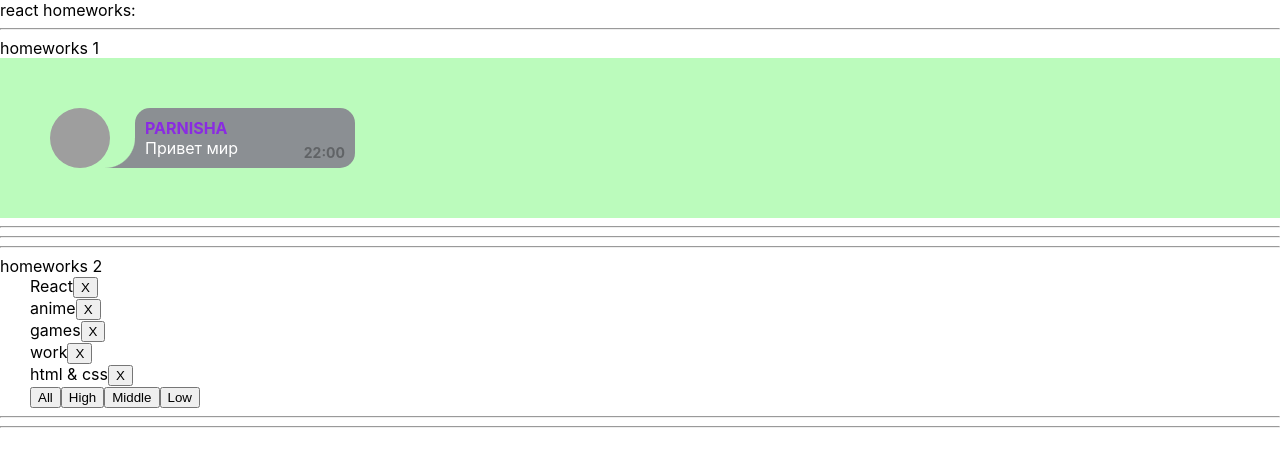
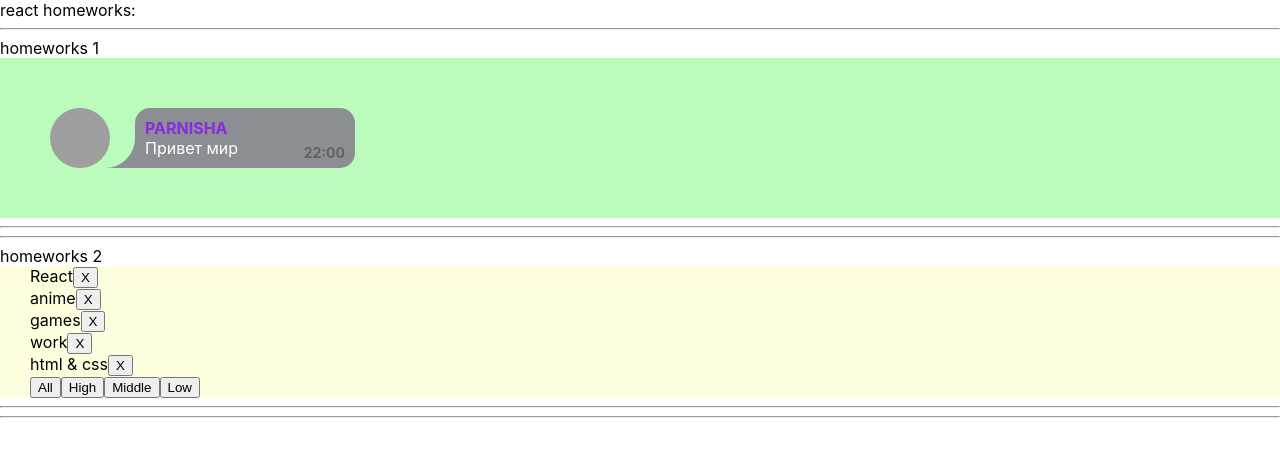
Before and after one commit to parnishaboss/homeworks, a React (Create React App) app: page / in a window 1280 px wide. Shown: the top 466 px of the page. Built offline with nearby package versions, Linux system fonts and the light colour scheme; grey boxes are pictures that could not be loaded.

Commit message:
second homework (added)

```diff
--- a/src/p2-homeworks/h2/Affairs.module.css
+++ b/src/p2-homeworks/h2/Affairs.module.css
@@ -1,3 +1,7 @@
 .affairs {
     margin-left: 30px;
 }
+
+.block  {
+    background-color:lightyellow ;
+}
--- a/src/p2-homeworks/h2/HW2.tsx
+++ b/src/p2-homeworks/h2/HW2.tsx
@@ -1,5 +1,6 @@
 import React, {useState} from 'react'
 import Affairs from './Affairs'
+import classes from './Affairs.module.css'
 
 export type AffairPriorityType = 'high' | 'low' | 'middle'
 export type AffairType = {
@@ -17,7 +18,7 @@ const defaultAffairs: AffairType[] = [
     {_id: 5, name: 'html & css', priority: 'middle'},
 ]
 
-export const filterAffairs = (affairs: AffairType[], filter: FilterType):AffairType[] => {
+export const filterAffairs = (affairs: AffairType[], filter: FilterType): AffairType[] => {
     if (filter === 'all') return affairs
     else return affairs.filter(a => a.priority === filter)
 }
@@ -34,15 +35,15 @@ function HW2() {
 
     return (
         <div>
-            <hr/>
             homeworks 2
-
             {/*should work (должно работать)*/}
-            <Affairs
-                data={filteredAffairs}
-                setFilter={setFilter}
-                deleteAffairCallback={deleteAffairCallback}
-            />
+            <div className={classes.block}>
+                <Affairs
+                    data={filteredAffairs}
+                    setFilter={setFilter}
+                    deleteAffairCallback={deleteAffairCallback}
+                />
+            </div>
 
             <hr/>
             {/*для личного творчества, могу проверить*/}
```
